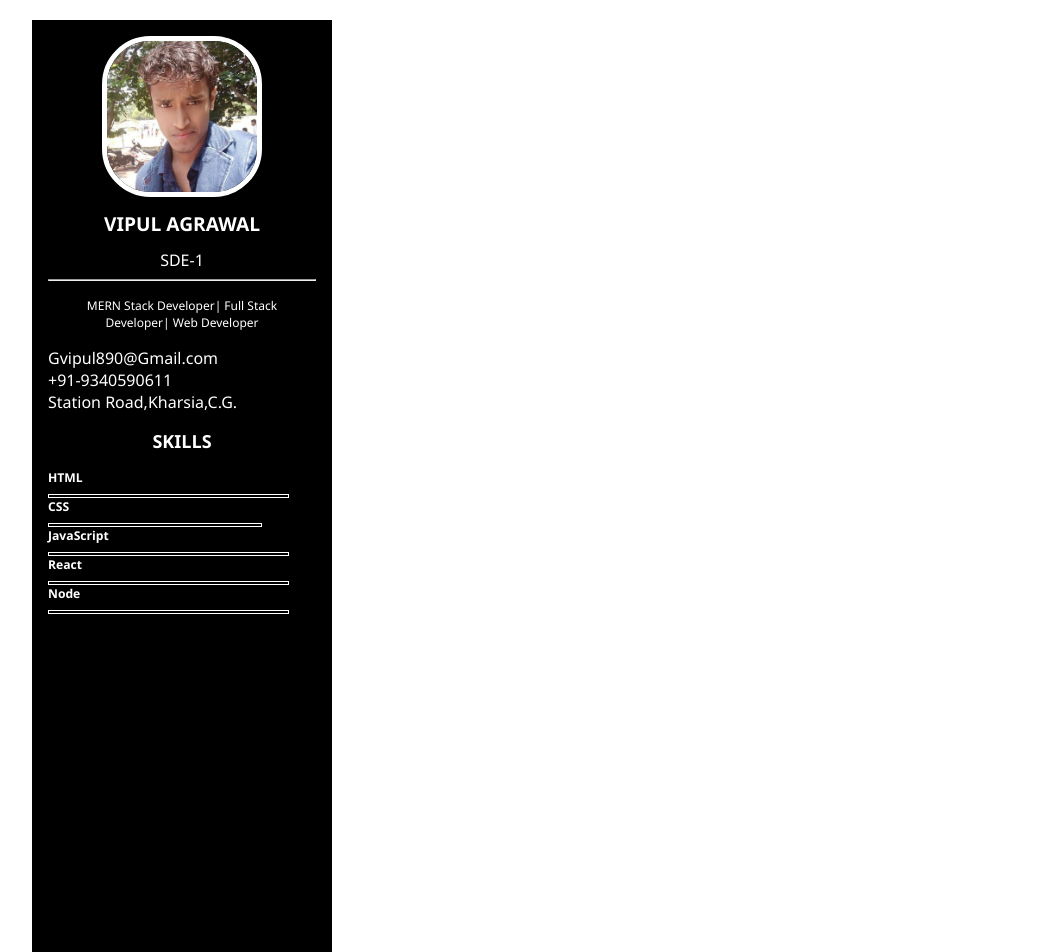
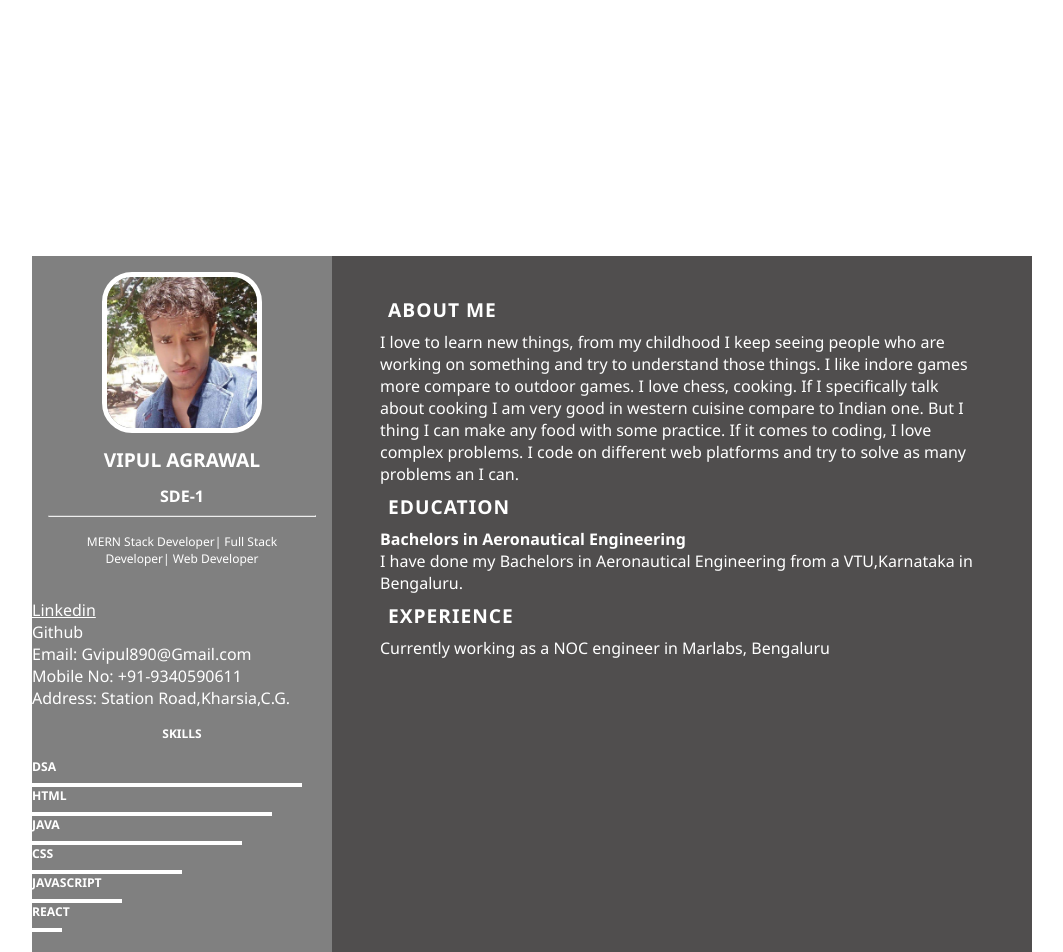
Before and after one commit to vipulagr890/CSS-Selectors-Basic-Selectors-Combinators-Id-selector-Class-selector---Post-Class---Responsive-, a plain HTML site: page index.html in a window 1280 px wide. Shown: the top 952 px of the page, without its empty margins (32-1095 px from the left). Drawn offline with Linux system fonts and the light colour scheme.

Commit message:
completed

```diff
--- a/index.html
+++ b/index.html
@@ -1,5 +1,6 @@
 <!DOCTYPE html>
 <html lang="en">
+
 <head>
     <meta charset="utf-8">
     <meta http-equiv="X-UA-Compatible" content="IE=edge">
@@ -15,45 +16,95 @@
     <link rel="stylesheet" href="https://cdnjs.cloudflare.com/ajax/libs/font-awesome/4.7.0/css/font-awesome.min.css">
 
 </head>
+
 <body>
     <main class="main-content" contenteditable="true">
         <section class="left-section">
             <div class="left-content">
                 <!-- Write code for the left section here -->
                 <div class="profile-details">
+                    <div class="profile">
                         <img src="./image/author_image.jpg">
-                        <h1>Vipul Agrawal</h1>
-                        <p>SDE-1</p>
+                    </div>
+
+                    <h1 class="name">Vipul Agrawal</h1>
+                    <h4 class="designation">SDE-1</h4>
                     <hr>
-                        <section>
+                    <p class="description">
                         MERN Stack Developer| Full Stack Developer| Web Developer
-                        </section>
+                    </p>
                 </div>
             </div>
             <div class="contact-info">
                 <div class="contact-item">
                     <div class="social-media">
-                            <li class="icon"><a></a></li>
-                            <li class="icon"><a></a></li>
-                            <li class="icon"><a></a></li>
+                        <li class="icon"><a href="https://www.linkedin.com/in/vipul-agrawal-619099127/">Linkedin</a>
+                        </li>
+                        <li class="icon"><a href="https://github.com/vipulagr890"></a>Github</li>
                     </div>
                     <div class="personal-details">
-                            <li class="icon"><p>Gvipul890@Gmail.com</p></li>
-                            <li class="icon"><p>+91-9340590611</p></li>
-                            <li class="icon">Station Road,Kharsia,C.G.</li>
+                        <li class="icon">
+                            <p>Email: Gvipul890@Gmail.com</p>
+                        </li>
+                        <li class="icon">
+                            <p>Mobile No: +91-9340590611</p>
+                        </li>
+                        <li class="icon">
+                            <p>Address: Station Road,Kharsia,C.G.</p>
+                        </li>
                     </div>
-                        <div class="Skill">
-                            <div class="skills"><h1>SKILLS</h1></div>
-                            <div class="skill-name"><h3>HTML</h3></div>
+                    <div class="skills">
+                        <h2 class="skills-title">skills</h2>
+                        <div class="skills-content">
+                            <div class="skill-item">
+                                <div class="skill-name">
+                                    <h3>DSA</h3>
+                                </div>
+                                <div class="skill-progress">
                                     <div class="progress-bar" style="width: 90%;"></div>
-                            <div class="skill-name"><h3>CSS</h3></div>
+                                </div>
+                            </div>
+                            <div class="skill-item">
+                                <div class="skill-name">
+                                    <h3>HTML</h3>
+                                </div>
+                                <div class="skill-progress">
                                     <div class="progress-bar" style="width: 80%;"></div>
-                            <div class="skill-name"><h3>JavaScript</h3></div>
-                            <div class="progress-bar" style="width: 90%;"></div>
-                            <div class="skill-name"><h3>React</h3></div>
-                            <div class="progress-bar" style="width: 90%;"></div>
-                            <div class="skill-name"><h3>Node</h3></div>
-                            <div class="progress-bar" style="width: 90%;"></div>
+                                </div>
+                            </div>
+                            <div class="skill-item">
+                                <div class="skill-name">
+                                    <h3>JAVA</h3>
+                                </div>
+                                <div class="skill-progress">
+                                    <div class="progress-bar" style="width: 70%;"></div>
+                                </div>
+                            </div>
+                            <div class="skill-item">
+                                <div class="skill-name">
+                                    <h3>CSS</h3>
+                                </div>
+                                <div class="skill-progress">
+                                    <div class="progress-bar" style="width: 50%;"></div>
+                                </div>
+                            </div>
+                            <div class="skill-item">
+                                <div class="skill-name">
+                                    <h3>JAVASCRIPT</h3>
+                                </div>
+                                <div class="skill-progress">
+                                    <div class="progress-bar" style="width: 30%;"></div>
+                                </div>
+                            </div>
+                            <div class="skill-item">
+                                <div class="skill-name">
+                                    <h3>REACT</h3>
+                                </div>
+                                <div class="skill-progress">
+                                    <div class="progress-bar" style="width: 10%;"></div>
+                                </div>
+                            </div>
+                        </div>
                     </div>
                 </div>
 
@@ -63,10 +114,31 @@
 
         <section class="right-section">
             <div class="right-main-content">
-
                 <!-- Write code for the right section here -->
+                <section class="about sect">
+                    <h2 class="right-title">ABOUT ME</h2>
+                    <p class="para" contenteditable="true">I love to learn new things, from my childhood I keep seeing
+                        people who are working on something and try to understand those things. I like indore games more
+                        compare to outdoor games. I love chess, cooking. If I specifically talk about cooking I am very
+                        good in western cuisine compare to Indian one. But I thing I can make any food with some
+                        practice. If it comes to coding, I love complex problems. I code on different web platforms and
+                        try to solve as many problems an I can.</p>
+                </section>
+                <section class="education sect">
+                    <h2 class="right-title">Education</h2>
+                    <div class="education-content">
+                        <h4 class="degree-title">Bachelors in Aeronautical Engineering</h4>
+                        <p class="degree-details" contenteditable="true">I have done my Bachelors in Aeronautical
+                            Engineering from a VTU,Karnataka in Bengaluru.</p>
+                    </div>
+                </section>
+                <section class="experience sect">
+                    <h2 class="right-title">experience</h2>
+                    <p class="para" contenteditable="true">Currently working as a NOC engineer in Marlabs, Bengaluru</p>
+                </section>
             </div>
         </section>
     </main>
 </body>
+
 </html>
--- a/style.css
+++ b/style.css
@@ -1,80 +1,102 @@
-* {
+*{
+    font-family: 'Segoe UI', Tahoma, Geneva, Verdana, sans-serif;
+    box-sizing: border-box;
+    list-style: none;
     padding: 0;
     margin: 0;
-    box-sizing: border-box;
-    list-style: none;
-    font-family: 'Segoe UI', Tahoma, Geneva, Verdana, sans-serif;
+    color: white;
+
 }
-
-/* Write CSS code below */
-
-.main-content {
+body{
+    display: block;
+}
+section{
+    display: block;
+}
+.main-content{
     min-height: 1000px;
     width: 90%;
-    margin: 20px auto;
+    margin: 20% auto;
     display: grid;
     grid-template-columns: 300px 700px;
+
+
 }
+.left-section{
+    grid-column: span 1;
+    background-color: gray;
 
-.left-section {
+}
+.right-section{
+    grid-column: span 1 / span 2;
+    background-color: rgb(80, 78, 78);
+
+}
+.left-content{
     padding: 1rem;
-    grid-column: span 1;
-    background-color: black;
-    color: white;
+
 }
-
-.right-setion {
-    grid-column: span 1 / span 2;
-    background-color: white;
-}
-
-.profile-details img {
+.profile img{
     display: block;
     margin: auto;
-    border: 5px white solid;
-    border-radius: 30%;
+    border: solid white 5px;
+    border-radius: 30px;
     width: 60%;
 }
-
-.profile-details h1 {
+.name{
     font-size: 1.2rem;
     font-weight: 700;
     text-align: center;
     text-transform: uppercase;
-    word-spacing: 0.02px;
     padding: 0.8rem;
+    letter-spacing: 0.02px;
 }
-
-.profile-details p {
+.designation{
     font-size: 1rem;
     text-align: center;
     text-transform: uppercase;
     padding-bottom: 0.5rem;
 }
-
-.profile-details section {
+.description{
     font-size: 0.75rem;
     text-align: center;
     padding: 1rem;
 }
-
-.skills {
+.skills-title{
     font-size: 0.75rem;
     text-align: center;
     text-transform: uppercase;
     padding-top: 1rem;
     padding-bottom: 1rem;
     padding-left: 0.5rem;
-    padding-right: 0.5rem;
+    padding-right: 00.5rem;
 }
-
-.skill-name {
+.skill-name{
     font-size: 0.65rem;
+    font-weight: 0.65rem;
     text-align: left;
     padding-bottom: 0.5rem;
 }
-
 .progress-bar{
-    border: 1px white solid;
+    border: solid 1px white;
     height: 4px;
+    background-color: white;
 }
+.right-main-content{
+    padding-top: 2rem;
+    padding-bottom: 2rem;
+    padding-left: 3rem;
+    padding-right: 3rem;
+}
+.right-title{
+    text-transform: uppercase;
+    font-size: 1.2rem;
+    font-weight: 700;
+    padding: 00.5rem;
+    letter-spacing: 1px;
+}
+@media screen and (max-width: 673px) {
+.main-content {
+    grid-template-columns: repeat(1,1fr);
+}
+}
```
Lines whose indentation alone changed are shown as unchanged.
